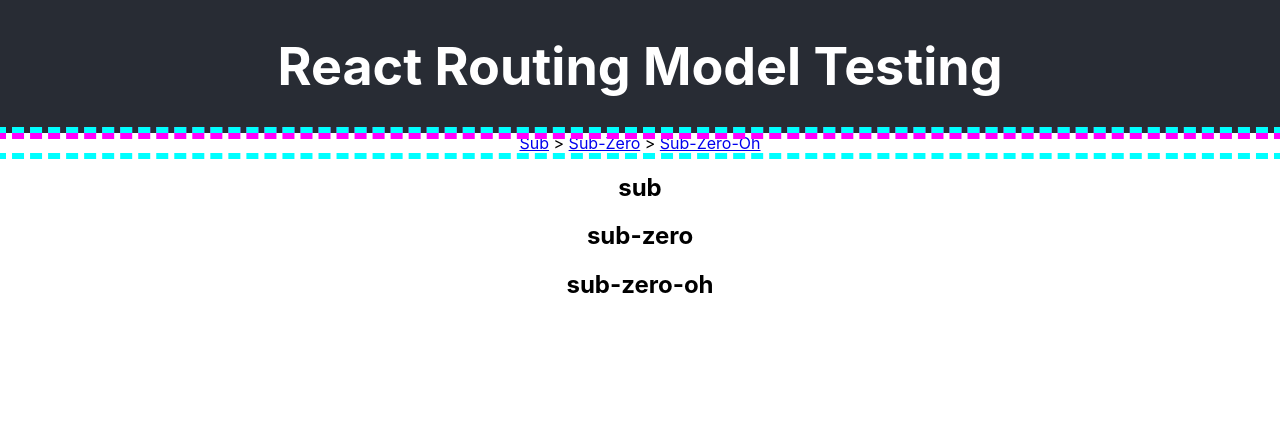
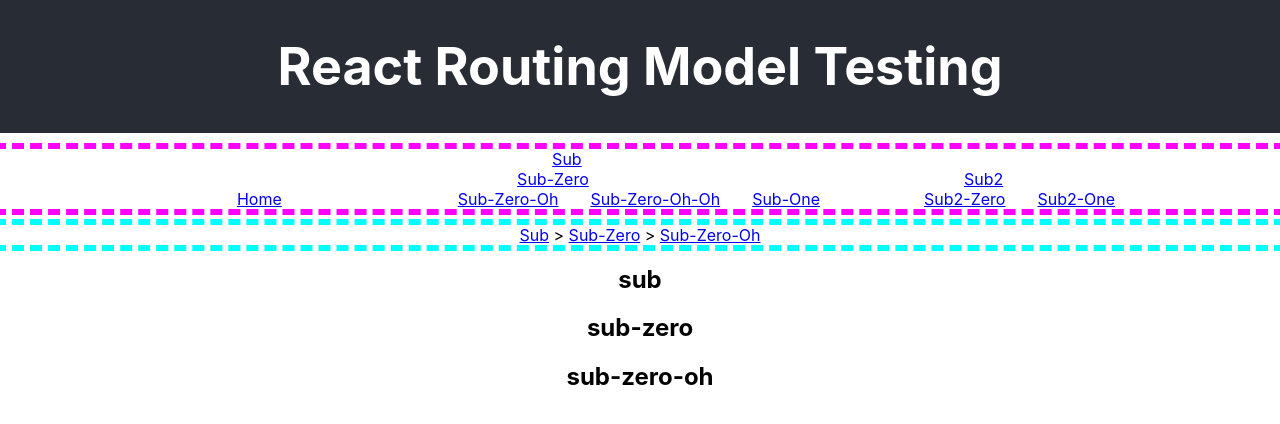
Before and after one commit to pavsaund/react-routing-model, a React (Create React App) app: page /sub/zero/oh in a window 1280 px wide. Shown: the top 424 px of the page. Built offline with nearby package versions, Linux system fonts and the light colour scheme.

Commit message:
Only render NavMenu item when generating route doesn't throw exception

```diff
--- a/src/App.tsx
+++ b/src/App.tsx
@@ -1,5 +1,5 @@
 import "./App.css";
-import { NavMenu } from "./Layout/NavMenu";
+import { NavMenu } from "./Layout/NavMenu/NavMenu";
 import { Breadcrumbs } from "./Layout/Breadcrumbs/Breadcrumbs";
 import { RoutesRenderer } from "./Routing/RoutesRenderer";
 import { routes } from "./routes";
@@ -12,7 +12,7 @@ function App() {
       </header>
       <main>
         <div style={{ outline: "magenta 6px dashed" }}>
-          {/* <NavMenu routes={routes} /> */}
+          <NavMenu routes={routes} />
         </div>
         <div style={{ outline: "cyan 6px dashed" }}>
           <Breadcrumbs routes={routes} />
--- /dev/null
+++ b/src/Layout/NavMenu/NavMenu.tsx
@@ -0,0 +1,11 @@
+import { RoutePathDefinition } from "../../Routing/RoutePathDefinition";
+import { mapDefinitionToMenu } from "../mapDefinitionToMenu";
+
+export interface NavMenuProps {
+  routes: RoutePathDefinition[];
+}
+
+export const NavMenu = ({ routes }: NavMenuProps) => {
+  const LinksToRender = mapDefinitionToMenu(routes);
+  return <>{LinksToRender}</>;
+};
--- a/src/Layout/mapDefinitionToMenu.tsx
+++ b/src/Layout/mapDefinitionToMenu.tsx
@@ -1,25 +1,26 @@
 import React from "react";
-import {
-  generatePath,
-  Link
-} from "react-router-dom";
-import { RoutePathDefinition } from '../Routing/RoutePathDefinition';
-import { concatPaths } from '../Routing/concatPaths';
+import { generatePath, Link } from "react-router-dom";
+import { RoutePathDefinition } from "../Routing/RoutePathDefinition";
+import { concatPaths } from "../Routing/concatPaths";
 
-export function mapDefinitionToMenu(
-  definitions: RoutePathDefinition[],
-  parent: string = "",
-  params: any = {}): React.ReactNode {
+export function mapDefinitionToMenu(definitions: RoutePathDefinition[], parent: string = ""): React.ReactNode {
   return (
     <ul>
       {definitions.map((definition, index) => {
         const builtPath = concatPaths(parent, definition.path);
-        const to = generatePath(builtPath, params);
+        let to: string | undefined;
+        try {
+          to = generatePath(builtPath);
+        } catch (err) {}
         return (
-          <li key={definition.path} style={{ display: "inline-block", listStyleImage: "none", marginLeft: "2rem" }}>
-            <Link to={to}>{definition.title}</Link>
-            {definition.children ? mapDefinitionToMenu(definition.children, builtPath) : undefined}
-          </li>
+          <>
+            {to ? (
+              <li key={definition.path} style={{ display: "inline-block", listStyleImage: "none", marginLeft: "2rem" }}>
+                <Link to={to}>{definition.title}</Link>
+                {definition.children ? mapDefinitionToMenu(definition.children, builtPath) : undefined}
+              </li>
+            ) : undefined}
+          </>
         );
       })}
     </ul>
```
